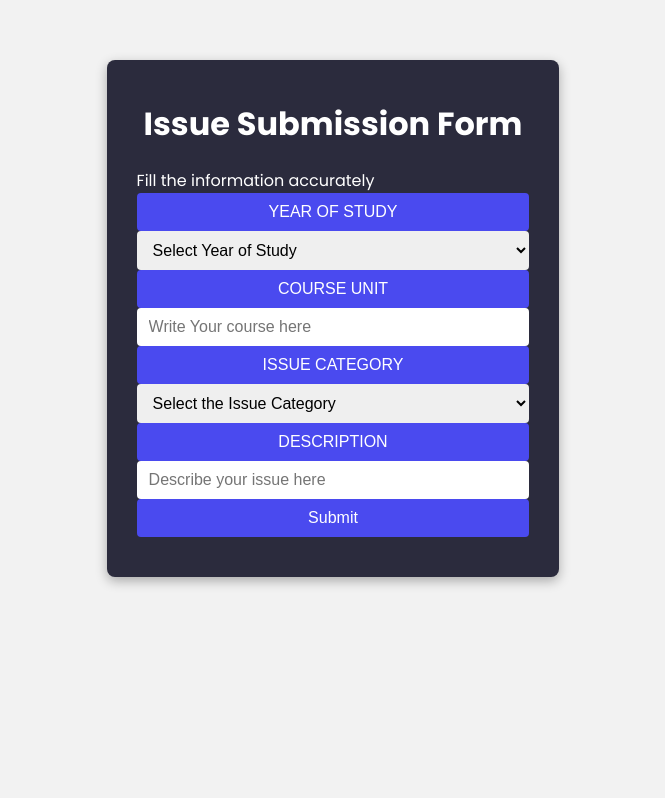
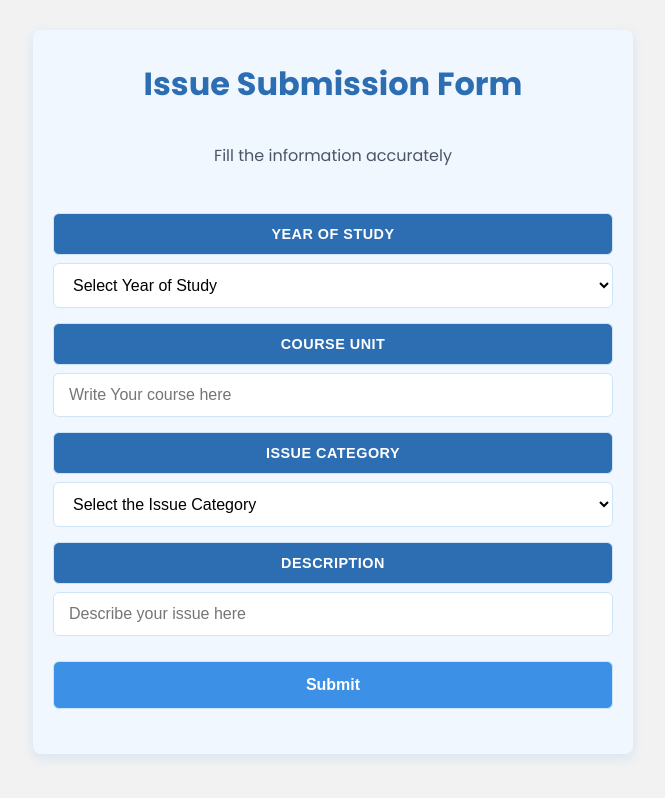
Before and after one commit to MORISON-K/AITS, a React (Vite) app in the folder client/aits_frontend/: page /IssueSubmission-Page in a window 1280 px wide. Shown: the whole page, without its empty margins (307-972 px from the left). Built offline with nearby package versions, Linux system fonts and the light colour scheme; no server answers.

Commit message:
styling issue subimissin form

```diff
--- a/client/aits_frontend/src/App.css
+++ b/client/aits_frontend/src/App.css
@@ -198,40 +198,98 @@ cd
     display: flex;
     flex-direction: column;
     align-items: center;
-	max-width: 600px;         /* Restrict form width for better readability */
-	margin: 60px auto;        /* Center the form */
-	padding: 40px 30px;       /* Slightly more horizontal padding */
-	border-radius: 8px;       /* Smooth, modern rounded corners */
-	background-color: #2b2b3d;
-	box-shadow: 0 4px 12px rgba(0, 0, 0, 0.3);  /* Add subtle shadow */
-	color: #ffffff;           /* Make sure text is visible on dark background */
-	gap: 20px;                /* Add space between form elements */
-	/* background-image: url("../public/backimg.jpeg"); */
-	 /* background-size: cover;  */
-	/* background-position: center; */
+    max-width: 600px;
+    width: 90%; /* Use percentage width for responsiveness */
+    margin: 30px auto; /* Reduced top/bottom margin */
+    padding: 30px 20px; /* Reduced padding */
+    border-radius: 8px;
+    background-color: #f0f7ff;
+    box-shadow: 0 4px 12px rgba(60, 145, 230, 0.15);
+    color: #333;
+    gap: 15px; /* Reduced gap */
+    overflow-x: hidden; /* Prevent horizontal overflow */
+    box-sizing: border-box; /* Include padding in width calculation */
 }
 
-  /*  Improve form element spacing inside .issueForm */
+/* Make sure all form elements respect the container width */
+.issueForm form {
+    width: 100%;
+}
+
+/* Form element styling */
 .issueForm input,
 .issueForm textarea,
 .issueForm select,
 .issueForm button {
     width: 100%;
-	padding: 10px 12px;
-	border-radius: 4px;
-	border: none;
+    padding: 12px 15px;
+    border-radius: 6px;
+    border: 1px solid #d0e4f7; /* Light border that complements theme */
     font-size: 1rem;
+    margin-bottom: 15px;
 }
 
-  .issueForm button {
-	background-color: #4a4aef;
+.issueForm input,
+.issueForm textarea,
+.issueForm select {
+    background-color: #ffffff;
+    transition: border-color 0.3s ease, box-shadow 0.3s ease;
+}
+
+.issueForm input:focus,
+.issueForm textarea:focus,
+.issueForm select:focus {
+    outline: none;
+    border-color: #3C91E6; /* Theme color for focus state */
+    box-shadow: 0 0 0 3px rgba(60, 145, 230, 0.2);
+}
+
+.issueButton {
+    background-color: #2d6eb3; /* Darker shade of theme color */
+    color: white;
+    font-weight: 600;
+    cursor: default;
+    margin-bottom: 8px !important;
+    text-transform: uppercase;
+    font-size: 0.9rem !important;
+    letter-spacing: 0.5px;
+}
+
+.issueSubmit-button {
+    background-color: #3C91E6; /* Main theme color */
     color: white;
     cursor: pointer;
-	transition: background-color 0.3s ease;
+    transition: background-color 0.3s ease, transform 0.2s ease;
+    font-weight: bold;
+    padding: 14px !important;
+    margin-top: 10px;
 }
 
-  .issueForm button:hover {
-	background-color: #3e4481;
+.issueSubmit-button:hover {
+    background-color: #2678d3; /* Slightly darker on hover */
+    transform: translateY(-2px);
+}
+
+.issueSubmit-button:active {
+    transform: translateY(0);
+}
+
+.issueh1 {
+    color: #2d6eb3; /* Darker shade of theme color for heading */
+    margin-bottom: 20px;
+    text-align: center;
+}
+
+.issueLabel {
+    color: #4a5568;
+    font-size: 1rem;
+    margin-bottom: 20px;
+    text-align: center;
+    display: block;
+}
+
+.issueContent {
+    margin-bottom: 20px;
 }
 
 
```
Lines whose indentation alone changed are shown as unchanged.
